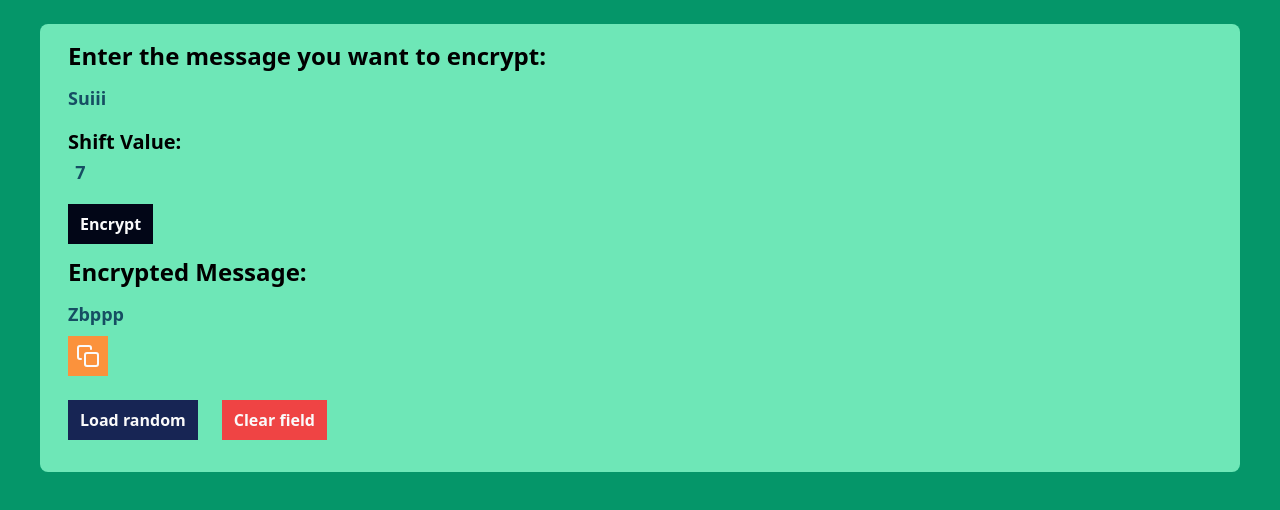
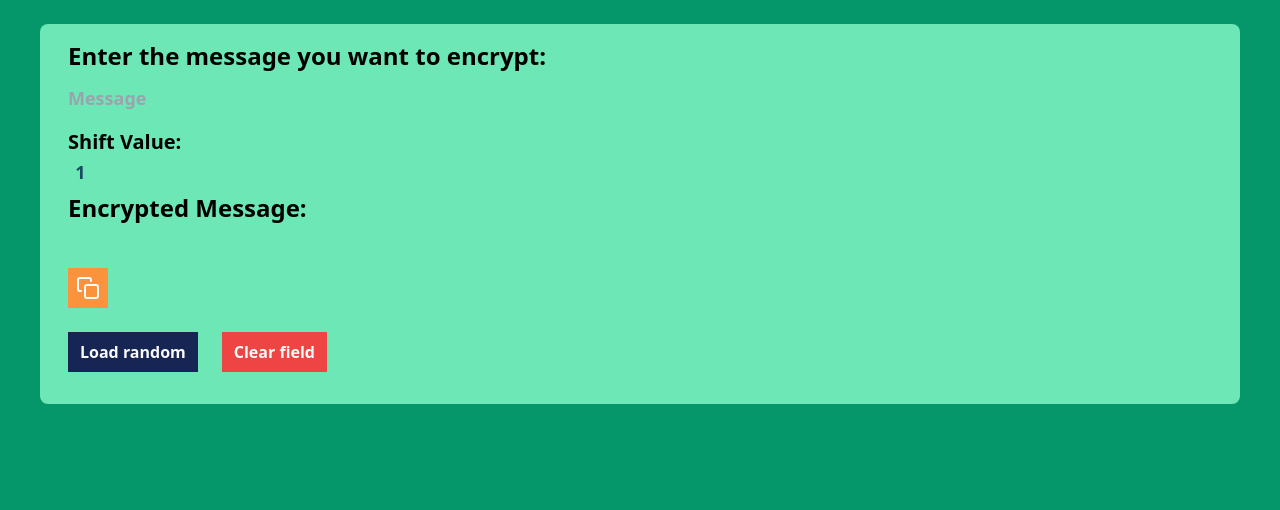
Before and after one commit to Ventuscoder/react-caeser-cipher, a React (Vite) app: page / in a window 1280 px wide. Shown: the top 510 px of the page. Built offline with nearby package versions, Linux system fonts and the light colour scheme.

Commit message:
Script algorithm and implement

```diff
--- a/src/App.jsx
+++ b/src/App.jsx
@@ -1,22 +1,40 @@
+// React imports
 import { useState } from 'react'
+
+// Module imports
 import './App.css'
+import { cipher, decipher } from './algorithm'
 import { Copy } from 'react-feather'
 
 function App() {
+  const [shift, setShift] = useState(1)
+  const [cipheredMsg, setCipheredMsg] = useState('')
+  const [cipherInput, setCipherInput] = useState('')
+
+  function handleCipherChange(e) {
+    const textToCipher = e.target.value
+    setCipherInput(textToCipher)
+    setCipheredMsg(cipher(textToCipher, shift))
+  }
+
+  function handleShiftChange(e) {
+    const newShiftValue = e.target.value
+    setShift(newShiftValue)
+    setCipheredMsg(cipher(cipherInput, newShiftValue))
+  }
 
   return (
     <div className="App">
       <div className="font-bold rounded-lg bg-emerald-300 p-4 mt-6 mx-2 sm:mx-10 hover:drop-shadow-xl bg-blend-lighten">
         <p className="mb-1 text-2xl px-3">Enter the message you want to encrypt:</p>
-        <input type="text" value="Suiii" name='text' className="w-24 px-3 py-2 bg-transparent focus:outline-none mb-2 text-lg text-cyan-900" placeholder="Message" />
+        <input type="text" value={cipherInput} onChange={handleCipherChange} name='text' className="w-72 px-3 py-2 bg-transparent focus:outline-none mb-2 text-lg text-cyan-900" placeholder="Message" />
         <br />
         <p className="mb-1 text-xl px-3">Shift Value:</p>
-        <input type="number" defaultValue="7" name="Shift value" min="1" max="25" className='w-16 h-6 px-3 focus:outline-none bg-transparent text-lg text-cyan-900 mb-2 text-center' />
+        <input type="number" defaultValue={shift} onChange={handleShiftChange} name="Shift value" min="1" max="25" className='w-16 h-6 px-3 focus:outline-none bg-transparent text-lg text-cyan-900 mb-2 text-center' />
         <br />
-        <button className="bg-slate-950 px-3 py-2 text-zinc-50 m-3">Encrypt</button>
         <p className='px-3 text-2xl mb-1'>Encrypted Message:</p>
-        <p className='px-3 text-lg py-2 text-cyan-900'>Zbppp</p>
-        <button className="bg-orange-400 p-2 text-zinc-50 mx-3 mb-6 text-md"><Copy size={24} /></button>
+        <p className='c-result px-3 text-lg py-2 text-cyan-900'>{cipheredMsg}</p>
+        <button className="bg-orange-400 p-2 text-zinc-50 mx-3 my-6 text-md"><Copy size={24} /></button>
         <br />
         <button className="bg-blue-950 px-3 py-2 text-zinc-50 mx-3 mb-4 text-md">Load random</button>
         <button className="bg-red-500 px-3 py-2 text-zinc-50 mx-3 mb-4 text-md">Clear field</button>
--- /dev/null
+++ b/src/algorithm.js
@@ -0,0 +1,17 @@
+const letters = 'abcdefghijklmnopqrstuvwxyz'
+const capitals = letters.toUpperCase()
+
+export function cipher(str, shift) {
+    if (str == '') return str
+    let firstLetter = str.slice(0, 1)
+    if (!letters.includes(firstLetter) && !capitals.includes(firstLetter)) return firstLetter + cipher(str.slice(1), shift)
+    if (firstLetter.toLowerCase() !== firstLetter) return capitals.at(capitals.indexOf(firstLetter)+(shift-26)) + cipher(str.slice(1), shift)
+    return letters.at(letters.indexOf(firstLetter)+(shift-26)) + cipher(str.slice(1), shift)
+}
+
+export function decipher(str, shift) {
+    if (str == '') return str
+    let firstLetter = str.slice(0, 1)
+    if (!letters.includes(firstLetter)) return firstLetter + decipher(str.slice(1), shift)
+    return letters.at(letters.indexOf(firstLetter)-shift) + decipher(str.slice(1), shift)
+}
```
